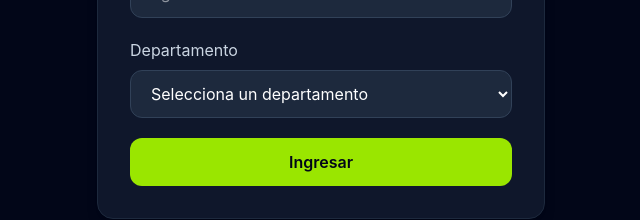
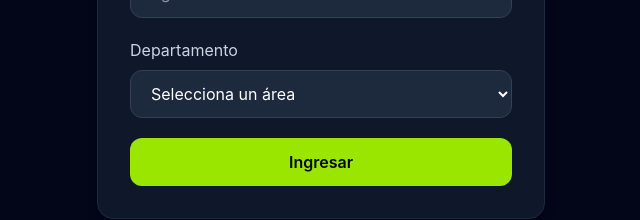
Before and after one commit to vcorreaga/workspace-productivity-app, a React (Vite) app: page /login in a window 1280 px wide. Shown: the part 389-609 px from the top of the page, without its empty margins (319-959 px from the left). Built offline with nearby package versions, Linux system fonts and the light colour scheme.

Commit message:
docs: actualicé README y ajustes finales

```diff
--- a/src/pages/Login.jsx
+++ b/src/pages/Login.jsx
@@ -9,10 +9,13 @@ function Login() {
     const [department, setDepartment] = useState("");
 
     const handleLogin = (e) => {
+
         e.preventDefault();
 
         if (!username || !department) {
+
             alert("Debes completar todos los campos");
+
             return;
         }
 
@@ -21,13 +24,19 @@ function Login() {
             department,
         };
 
-        localStorage.setItem("user", JSON.stringify(userData));
+        localStorage.setItem(
+            "user",
+            JSON.stringify(userData)
+        );
 
         navigate("/tablero");
+
     };
 
     return (
+
         <div className="min-h-screen bg-slate-950 flex items-center justify-center px-4">
+
             <div className="w-full max-w-md bg-slate-900 p-8 rounded-2xl shadow-lg border border-slate-800">
 
                 <h1 className="text-3xl font-bold text-white text-center">
@@ -38,37 +47,79 @@ function Login() {
                     Organiza tu día con claridad y enfoque
                 </p>
 
-                <form onSubmit={handleLogin} className="space-y-5">
+                <form
+                    onSubmit={handleLogin}
+                    className="space-y-5"
+                >
 
                     <div>
-                        <label className="block text-slate-300 mb-2">
+
+                        <label
+                            htmlFor="username"
+                            className="block text-slate-300 mb-2"
+                        >
                             Nombre de usuario
                         </label>
 
                         <input
+                            id="username"
+                            name="username"
                             type="text"
                             placeholder="Ingresa tu nombre"
                             value={username}
-                            onChange={(e) => setUsername(e.target.value)}
+                            onChange={(e) =>
+                                setUsername(e.target.value)
+                            }
                             className="w-full bg-slate-800 border border-slate-700 rounded-xl px-4 py-3 text-white outline-none focus:border-lime-400"
                         />
+
                     </div>
 
                     <div>
-                        <label className="block text-slate-300 mb-2">
+
+                        <label
+                            htmlFor="department"
+                            className="block text-slate-300 mb-2"
+                        >
                             Departamento
                         </label>
 
                         <select
+                            id="department"
+                            name="department"
                             value={department}
-                            onChange={(e) => setDepartment(e.target.value)}
+                            onChange={(e) =>
+                                setDepartment(e.target.value)
+                            }
                             className="w-full bg-slate-800 border border-slate-700 rounded-xl px-4 py-3 text-white outline-none focus:border-lime-400"
                         >
-                            <option>Selecciona un departamento</option>
-                            <option>Desarrollo</option>
-                            <option>Diseño</option>
-                            <option>Marketing</option>
+
+                            <option value="">
+                                Selecciona un área
+                            </option>
+
+                            <option>
+                                Contabilidad
+                            </option>
+
+                            <option>
+                                Comercial
+                            </option>
+
+                            <option>
+                                Mercadeo
+                            </option>
+
+                            <option>
+                                T.I
+                            </option>
+
+                            <option>
+                                Atención al cliente
+                            </option>
+
                         </select>
+
                     </div>
 
                     <button
@@ -79,8 +130,11 @@ function Login() {
                     </button>
 
                 </form>
+
             </div>
+
         </div>
+
     );
 }
 
```
Also changed, not shown: 1 other file (tests, documents, lock files or other folders).
